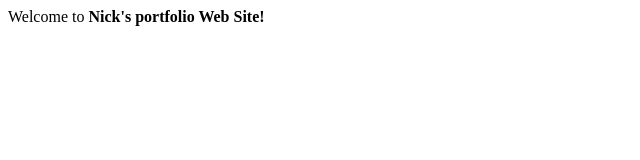
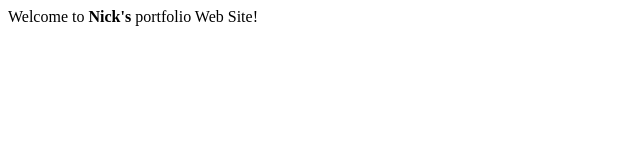
Before and after one commit to Alcibiades-x/alcibiades-x.github.io, a plain HTML site: page index.html in a window 1280 px wide. Shown: the full height of the page, 0-640 px from the left. Drawn offline with Linux system fonts and the light colour scheme.

Commit message:
Update index.html

```diff
--- a/index.html
+++ b/index.html
@@ -5,7 +5,7 @@
         <title>Nick's Programming Portfolio</title>
     </head>
     <body>
-Welcome to <strong>Nick's<strong> portfolio Web Site!
+Welcome to <strong>Nick's</strong> portfolio Web Site!
 
     </body>
 </html>
```
